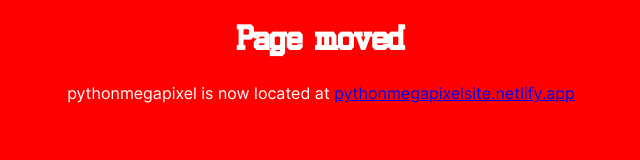
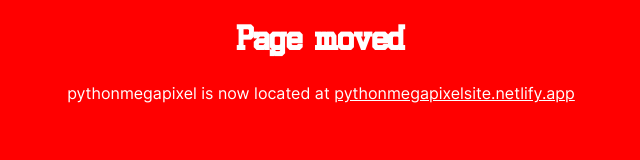
Before and after one commit to python-megapixel/python-megapixel.github.io, a plain HTML site: page index.html in a window 1280 px wide. Shown: the whole page, without its empty margins (319-959 px from the left). Drawn offline with Linux system fonts and the light colour scheme.

Commit message:
Update index.html

```diff
--- a/index.html
+++ b/index.html
@@ -7,18 +7,18 @@ h1 {
 font-family: "Staubach", sans-serif;
 }
 
-p, a {
+p {
 font-family: "Inter", sans-serif;
 }
 
-body {
+body,a {
 background-color: #ff0000;
 color: #ffffff;
 }
 </style>
   <center>
 <h1>Page moved</h1>
-<p> pythonmegapixel is now located at <a href="javascript:window.location.replace('pythonmegapixelsite.netlify.app');">pythonmegapixelsite.netlify.app</a></p>
+<p> pythonmegapixel is now located at <a href="javascript:window.location.replace('https://pythonmegapixelsite.netlify.app');">pythonmegapixelsite.netlify.app</a></p>
   </center>
 </body>
 </html>
```
